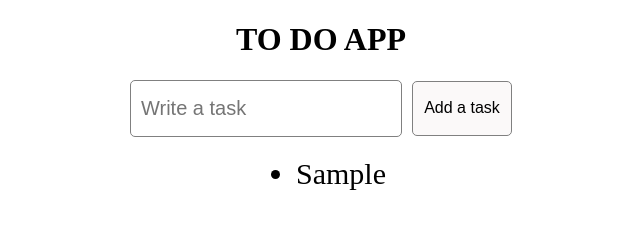
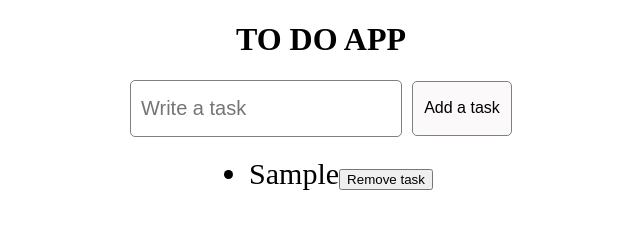
Before and after one commit to RalucaZota/To-do-App, a plain HTML site: page index.html in a window 1280 px wide. Both pictures are taken after typing "Sample" into the empty fields and a click on the button "Add a task". Shown: the whole page, without its empty margins (319-959 px from the left). Drawn offline with Linux system fonts and the light colour scheme.

Commit message:
wip for deleting functionality

```diff
--- a/index.html
+++ b/index.html
@@ -8,7 +8,6 @@
 </head>
 <body>
     <h1>TO DO APP</h1>
-    <label></label>
     <div class="parent">
         <input class="input" placeholder="Write a task"/>
         <button class="add-task" onclick="addTask()">Add a task</button>
--- a/index.js
+++ b/index.js
@@ -1,23 +1,61 @@
 const input = document.querySelector('input');
-const addTaskButton = document.querySelector('ad-task');
+const addTaskButton = document.querySelector('add-task');
 const tasksParent = document.createElement('ul');
 tasksParent.classList.add('tasks-parent');
+const tasksList = [];
+let idCounter = 0;
+let newTask;
+let removeTaskButton;
 
 const updateValue = (event) => {
-    input.value = event.target.value
-}
-input.addEventListener( 'change', (event) => updateValue(event));
+  input.value = event.target.value;
+};
+input.addEventListener('change', (event) => updateValue(event));
+input.addEventListener('keypress', (event) => handleEnterKey(event));
 
 const addTask = () => {
-    const newTask = document.createElement("li");
-    tasksParent.appendChild(newTask);
-    console.log(tasksParent);
-    newTask.innerHTML = input.value;
-    cleanInput();
-}
+  if (input.value.trim() === '') return;
+  newTask = document.createElement('li');
+  newTask.setAttribute('id', idCounter++);
+  console.log(newTask);
+
+  tasksParent.appendChild(newTask);
+  newTask.innerHTML = input.value;
+  // tasksList.push({value: input.value, id: idCounter++})
+  console.log(tasksList);
+
+  addTasktoList();
+  addRemoveTaskButton();
+  cleanInput();
+};
 
 const cleanInput = () => {
-    input.value = "";
-}
+  input.value = '';
+};
+
+const handleEnterKey = (event) => {
+  if (event.key === 'Enter') {
+    addTask();
+  }
+};
+
+const addRemoveTaskButton = () => {
+  const removeTaskButton = document.createElement('button');
+  removeTaskButton.innerHTML = 'Remove task';
+  removeTaskButton.addEventListener('click', () => removeTask());
+  console.log('test');
+
+  newTask.appendChild(removeTaskButton);
+};
+
+const removeTask = () => {
+  console.log('tasksList', tasksList)
+};
+
+const addTasktoList = () => {
+  tasksList.push({ value: input.value, id: newTask.id });
+  console.log(tasksList);
+  return tasksList;
+};
 
 document.body.appendChild(tasksParent);
```
